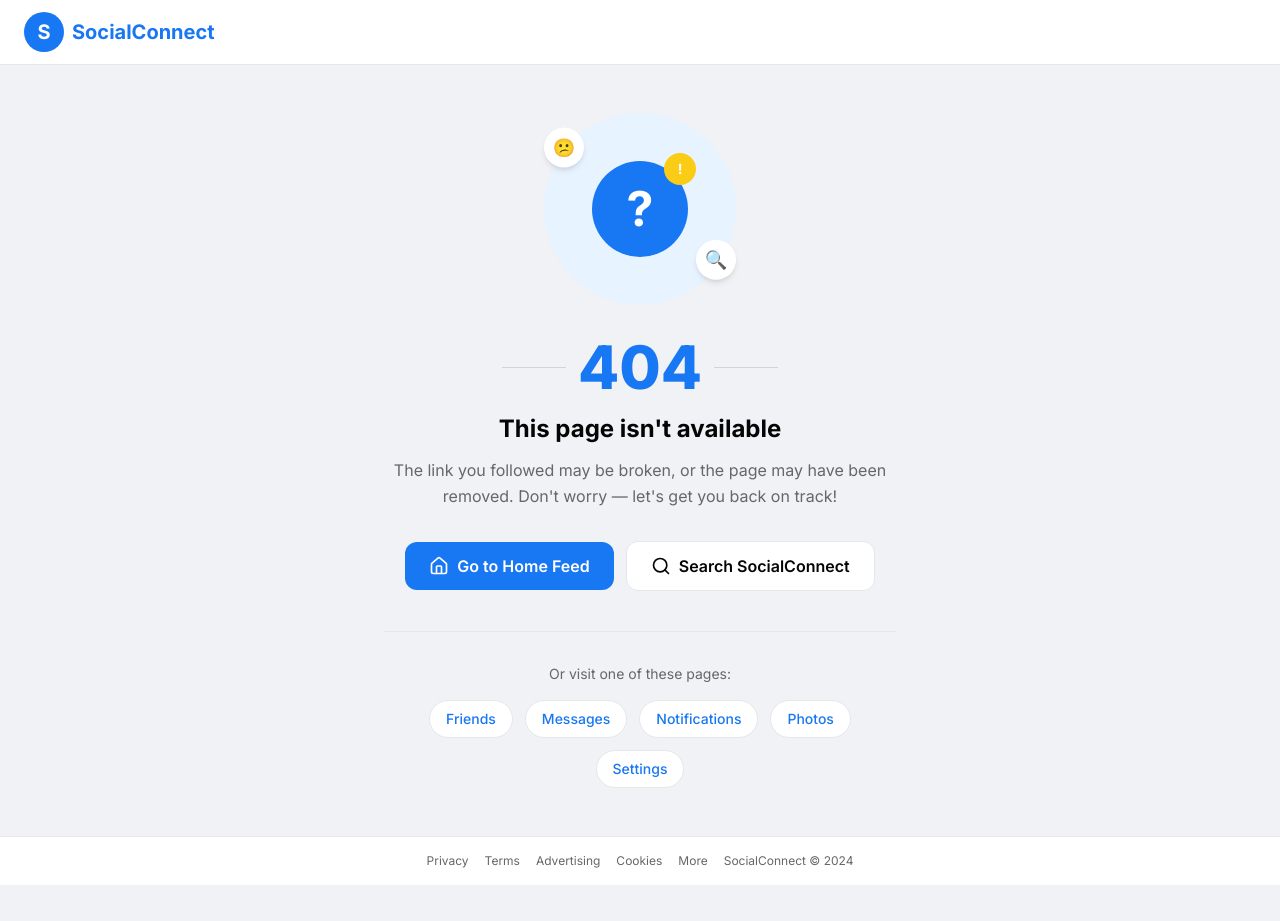
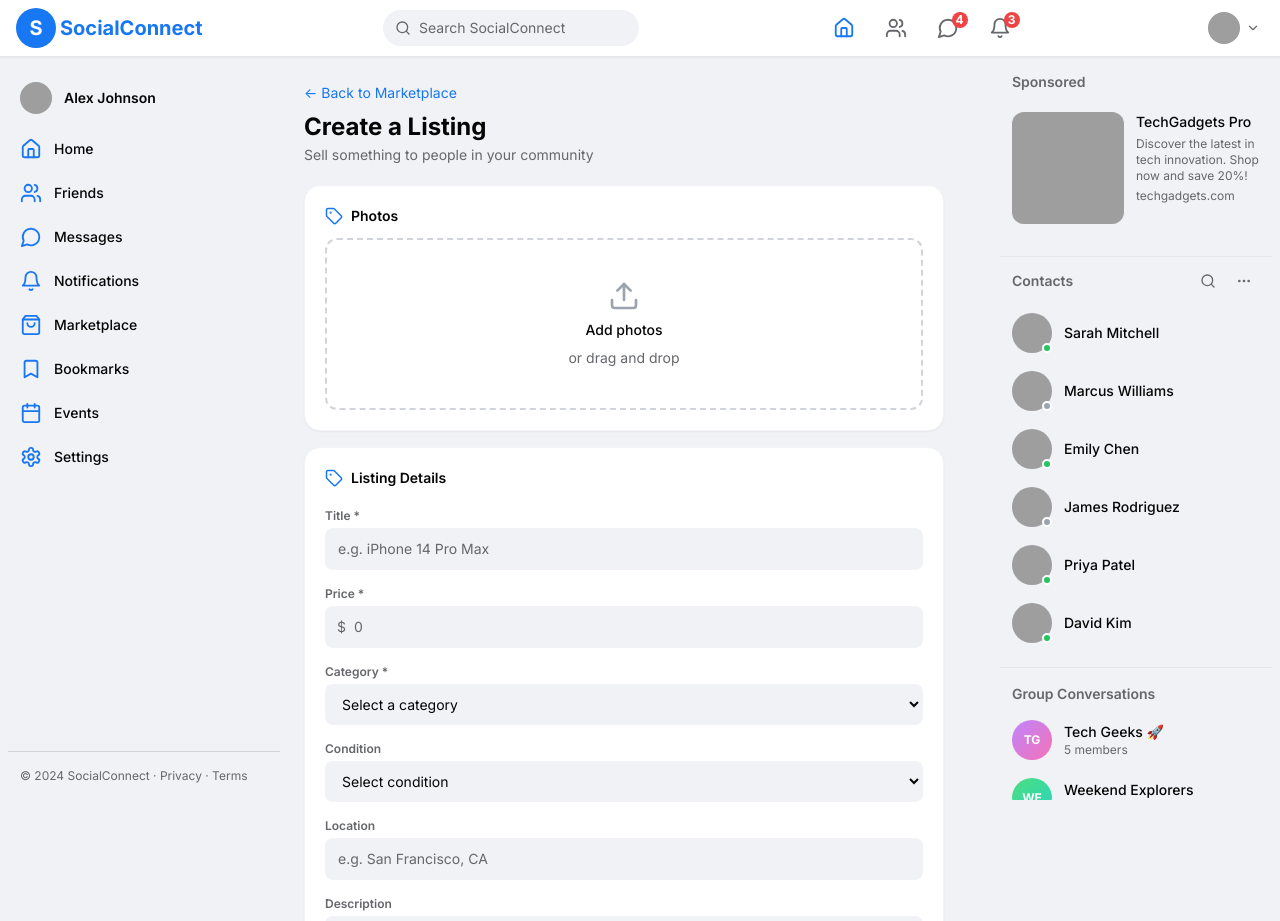
Before and after one commit to ranaasad01/atomic-i-want-to-create-social-media-website-li-8a365fed, a Next.js app: page /marketplace/sell in a window 1280 px wide. Before the commit this address had no page. Shown: the top 921 px of the page. Before the commit the page ends 885 px from the top, so only its background shows below. Built offline with nearby package versions, Linux system fonts and the light colour scheme; grey boxes are pictures that could not be loaded.

Commit message:
feat: Add one new marketplace page to the website

```diff
--- a/app/marketplace/page.tsx
+++ b/app/marketplace/page.tsx
@@ -1,11 +1,12 @@
 "use client";
 
 import { useState } from "react";
+import Link from "next/link";
 import Navbar from "../../components/layout/Navbar";
 import LeftSidebar from "../../components/layout/LeftSidebar";
 import RightSidebar from "../../components/layout/RightSidebar";
 import MobileBottomNav from "../../components/layout/MobileBottomNav";
-import { Search } from 'lucide-react';
+import { Search, Plus } from 'lucide-react';
 
 const categories = ["All", "Vehicles", "Electronics", "Clothing", "Garden", "Furniture"];
 
@@ -48,6 +49,13 @@ export default function MarketplacePage() {
           <div className="mb-5">
             <h1 className="text-2xl font-bold text-[#050505]">Marketplace</h1>
             <p className="text-sm text-[#65676B] mt-0.5">Buy and sell items in your community</p>
+            <Link
+              href="/marketplace/sell"
+              className="inline-flex items-center gap-1.5 mt-3 bg-[#1877F2] hover:bg-[#166FE5] text-white text-sm font-semibold px-4 py-2 rounded-lg transition-colors"
+            >
+              <Plus size={16} />
+              Sell Something
+            </Link>
           </div>
 
           {/* Search Bar */}
@@ -71,7 +79,7 @@ export default function MarketplacePage() {
                 className={`flex-shrink-0 px-4 py-1.5 rounded-full text-sm font-medium transition-colors ${
                   activeCategory === cat
                     ? "bg-[#1877F2] text-white"
-                    : "bg-white text-[#050505] hover:bg-[#E4E6EB] border border-gray-200"
+                    : "bg-white text-[#050505] hover:bg-gray-100 border border-gray-200"
                 }`}
               >
                 {cat}
@@ -81,26 +89,29 @@ export default function MarketplacePage() {
 
           {/* Listings Grid */}
           {filtered.length === 0 ? (
-            <div className="text-center py-16 text-[#65676B]">
-              <p className="text-4xl mb-3">🔍</p>
-              <p className="font-semibold text-[#050505]">No listings found</p>
-              <p className="text-sm mt-1">Try a different search or category</p>
+            <div className="text-center py-16 text-[#65676B] text-sm">
+              No listings found.
             </div>
           ) : (
             <div className="grid grid-cols-2 gap-3">
               {filtered.map((item) => (
                 <div
                   key={item.id}
-                  className="bg-white rounded-xl overflow-hidden shadow-sm border border-gray-100 hover:shadow-md transition-shadow cursor-pointer"
+                  className="bg-white rounded-2xl shadow-sm border border-gray-100 overflow-hidden hover:shadow-md transition-shadow cursor-pointer"
                 >
-                  <div className={`h-36 flex items-center justify-center text-5xl ${categoryColors[item.category] ?? "bg-gray-100"}`}>
+                  {/* Emoji thumbnail */}
+                  <div
+                    className={`w-full h-32 flex items-center justify-center text-5xl ${
+                      categoryColors[item.category] ?? "bg-gray-100"
+                    }`}
+                  >
                     {item.emoji}
                   </div>
                   <div className="p-3">
-                    <p className="font-bold text-[#050505] text-sm truncate">{item.title}</p>
+                    <p className="font-bold text-[#050505] text-sm leading-tight truncate">{item.title}</p>
                     <p className="text-[#1877F2] font-semibold text-sm mt-0.5">{item.price}</p>
                     <p className="text-xs text-[#65676B] mt-0.5 truncate">{item.location}</p>
-                    <p className="text-xs text-[#65676B] truncate">Seller: {item.seller}</p>
+                    <p className="text-xs text-[#65676B] truncate">by {item.seller}</p>
                   </div>
                 </div>
               ))}
--- /dev/null
+++ b/app/marketplace/sell/page.tsx
@@ -0,0 +1,209 @@
+"use client";
+
+import { useState } from "react";
+import Link from "next/link";
+import Navbar from "../../../components/layout/Navbar";
+import LeftSidebar from "../../../components/layout/LeftSidebar";
+import RightSidebar from "../../../components/layout/RightSidebar";
+import MobileBottomNav from "../../../components/layout/MobileBottomNav";
+import { Tag, Upload, CheckCircle } from 'lucide-react';
+
+export default function SellOnMarketplacePage() {
+  const [title, setTitle] = useState("");
+  const [price, setPrice] = useState("");
+  const [category, setCategory] = useState("");
+  const [condition, setCondition] = useState("");
+  const [location, setLocation] = useState("");
+  const [description, setDescription] = useState("");
+  const [photoCount, setPhotoCount] = useState(0);
+  const [submitted, setSubmitted] = useState(false);
+
+  const inputClass =
+    "w-full bg-[#F0F2F5] rounded-lg px-3 py-2.5 text-sm text-[#050505] placeholder-[#65676B] outline-none focus:ring-2 focus:ring-[#1877F2] border border-transparent focus:border-[#1877F2]";
+
+  const handlePublish = () => {
+    if (title && price && category) {
+      setSubmitted(true);
+    }
+  };
+
+  return (
+    <div className="min-h-screen bg-[#F0F2F5]">
+      <Navbar />
+      <div className="flex pt-14">
+        <LeftSidebar />
+        <main className="flex-1 lg:ml-72 xl:mr-72 max-w-2xl mx-auto px-4 py-6 pb-20 md:pb-6">
+          {/* Back link */}
+          <Link
+            href="/marketplace"
+            className="text-sm text-[#1877F2] hover:underline mb-2 inline-block"
+          >
+            ← Back to Marketplace
+          </Link>
+
+          {/* Header */}
+          <div className="mb-5">
+            <h1 className="text-2xl font-bold text-[#050505]">Create a Listing</h1>
+            <p className="text-sm text-[#65676B] mt-0.5">
+              Sell something to people in your community
+            </p>
+          </div>
+
+          {submitted ? (
+            /* Success Card */
+            <div className="bg-white rounded-2xl shadow-sm border border-gray-100 p-8 flex flex-col items-center text-center gap-4">
+              <CheckCircle size={48} className="text-green-500" />
+              <h2 className="text-xl font-bold text-[#050505]">Listing Published!</h2>
+              <p className="text-sm text-[#65676B]">
+                Your listing{" "}
+                <span className="font-semibold text-[#050505]">&ldquo;{title}&rdquo;</span>{" "}
+                has been published for{" "}
+                <span className="font-semibold text-[#050505]">${price}</span>.
+              </p>
+              <Link
+                href="/marketplace"
+                className="mt-2 inline-block bg-[#1877F2] hover:bg-[#166FE5] text-white font-semibold rounded-xl py-2.5 px-6 text-sm transition-colors"
+              >
+                View Marketplace
+              </Link>
+            </div>
+          ) : (
+            <>
+              {/* Photo Upload Card */}
+              <div className="bg-white rounded-2xl shadow-sm border border-gray-100 p-5 mb-4">
+                <div className="flex items-center gap-2 mb-3">
+                  <Tag size={18} className="text-[#1877F2]" />
+                  <span className="font-semibold text-[#050505] text-sm">Photos</span>
+                </div>
+                <label className="cursor-pointer block">
+                  <div className="border-2 border-dashed border-gray-300 rounded-xl flex flex-col items-center justify-center py-10 gap-2 hover:border-[#1877F2] transition-colors">
+                    <Upload size={32} className="text-gray-400" />
+                    <span className="font-medium text-[#050505] text-sm">Add photos</span>
+                    <span className="text-sm text-[#65676B]">or drag and drop</span>
+                    {photoCount > 0 && (
+                      <span className="mt-1 bg-green-100 text-green-700 text-xs font-semibold px-3 py-1 rounded-full">
+                        {photoCount} photo(s) added
+                      </span>
+                    )}
+                  </div>
+                  <input
+                    type="file"
+                    accept="image/*"
+                    multiple
+                    className="hidden"
+                    onChange={(e) => setPhotoCount(e.target.files?.length ?? 0)}
+                  />
+                </label>
+              </div>
+
+              {/* Details Card */}
+              <div className="bg-white rounded-2xl shadow-sm border border-gray-100 p-5 mb-4 flex flex-col gap-4">
+                <div className="flex items-center gap-2 mb-1">
+                  <Tag size={18} className="text-[#1877F2]" />
+                  <span className="font-semibold text-[#050505] text-sm">Listing Details</span>
+                </div>
+
+                {/* Title */}
+                <div>
+                  <label className="block text-xs font-semibold text-[#65676B] mb-1">Title *</label>
+                  <input
+                    type="text"
+                    placeholder="e.g. iPhone 14 Pro Max"
+                    value={title}
+                    onChange={(e) => setTitle(e.target.value)}
+                    className={inputClass}
+                  />
+                </div>
+
+                {/* Price */}
+                <div>
+                  <label className="block text-xs font-semibold text-[#65676B] mb-1">Price *</label>
+                  <div className="relative">
+                    <span className="absolute left-3 top-1/2 -translate-y-1/2 text-[#65676B] text-sm">$</span>
+                    <input
+                      type="number"
+                      placeholder="0"
+                      value={price}
+                      onChange={(e) => setPrice(e.target.value)}
+                      className={inputClass + " pl-7"}
+                    />
+                  </div>
+                </div>
+
+                {/* Category */}
+                <div>
+                  <label className="block text-xs font-semibold text-[#65676B] mb-1">Category *</label>
+                  <select
+                    value={category}
+                    onChange={(e) => setCategory(e.target.value)}
+                    className={inputClass}
+                  >
+                    <option value="">Select a category</option>
+                    <option value="Vehicles">Vehicles</option>
+                    <option value="Electronics">Electronics</option>
+                    <option value="Clothing">Clothing</option>
+                    <option value="Garden">Garden</option>
+                    <option value="Furniture">Furniture</option>
+                    <option value="Other">Other</option>
+                  </select>
+                </div>
+
+                {/* Condition */}
+                <div>
+                  <label className="block text-xs font-semibold text-[#65676B] mb-1">Condition</label>
+                  <select
+                    value={condition}
+                    onChange={(e) => setCondition(e.target.value)}
+                    className={inputClass}
+                  >
+                    <option value="">Select condition</option>
+                    <option value="New">New</option>
+                    <option value="Like New">Like New</option>
+                    <option value="Good">Good</option>
+                    <option value="Fair">Fair</option>
+                    <option value="Poor">Poor</option>
+                  </select>
+                </div>
+
+                {/* Location */}
+                <div>
+                  <label className="block text-xs font-semibold text-[#65676B] mb-1">Location</label>
+                  <input
+                    type="text"
+                    placeholder="e.g. San Francisco, CA"
+                    value={location}
+                    onChange={(e) => setLocation(e.target.value)}
+                    className={inputClass}
+                  />
+                </div>
+
+                {/* Description */}
+                <div>
+                  <label className="block text-xs font-semibold text-[#65676B] mb-1">Description</label>
+                  <textarea
+                    placeholder="Describe your item..."
+                    value={description}
+                    onChange={(e) => setDescription(e.target.value)}
+                    rows={4}
+                    className={inputClass + " resize-none"}
+                  />
+                </div>
+              </div>
+
+              {/* Publish Button */}
+              <button
+                onClick={handlePublish}
+                disabled={!title || !price || !category}
+                className="w-full bg-[#1877F2] hover:bg-[#166FE5] disabled:bg-[#BCC0C4] disabled:cursor-not-allowed text-white font-semibold rounded-xl py-3 text-sm transition-colors"
+              >
+                Publish Listing
+              </button>
+            </>
+          )}
+        </main>
+        <RightSidebar />
+      </div>
+      <MobileBottomNav />
+    </div>
+  );
+}
```
